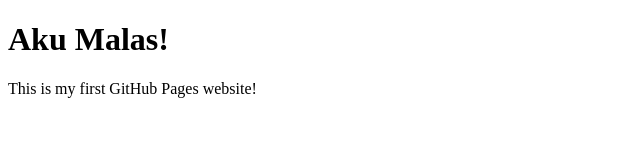
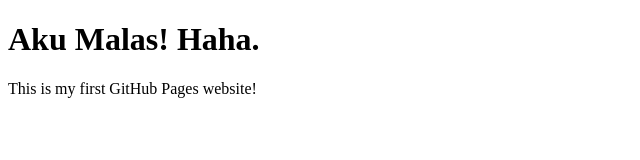
Before and after one commit to westernneverdie006-a5409y/westerneverdie006ArtistDashboard, a plain HTML site: page index.html in a window 1280 px wide. Shown: the whole page, without its empty margins (0-640 px from the left). Drawn offline with Linux system fonts and the light colour scheme.

Commit message:
Update index.html

```diff
--- a/index.html
+++ b/index.html
@@ -4,7 +4,7 @@
   <title>Hello, World</title>
 </head>
 <body>
-  <h1>Aku Malas!</h1>
+  <h1>Aku Malas! Haha.</h1>
   <p>This is my first GitHub Pages website!</p>
 </body>
 </html>
```
